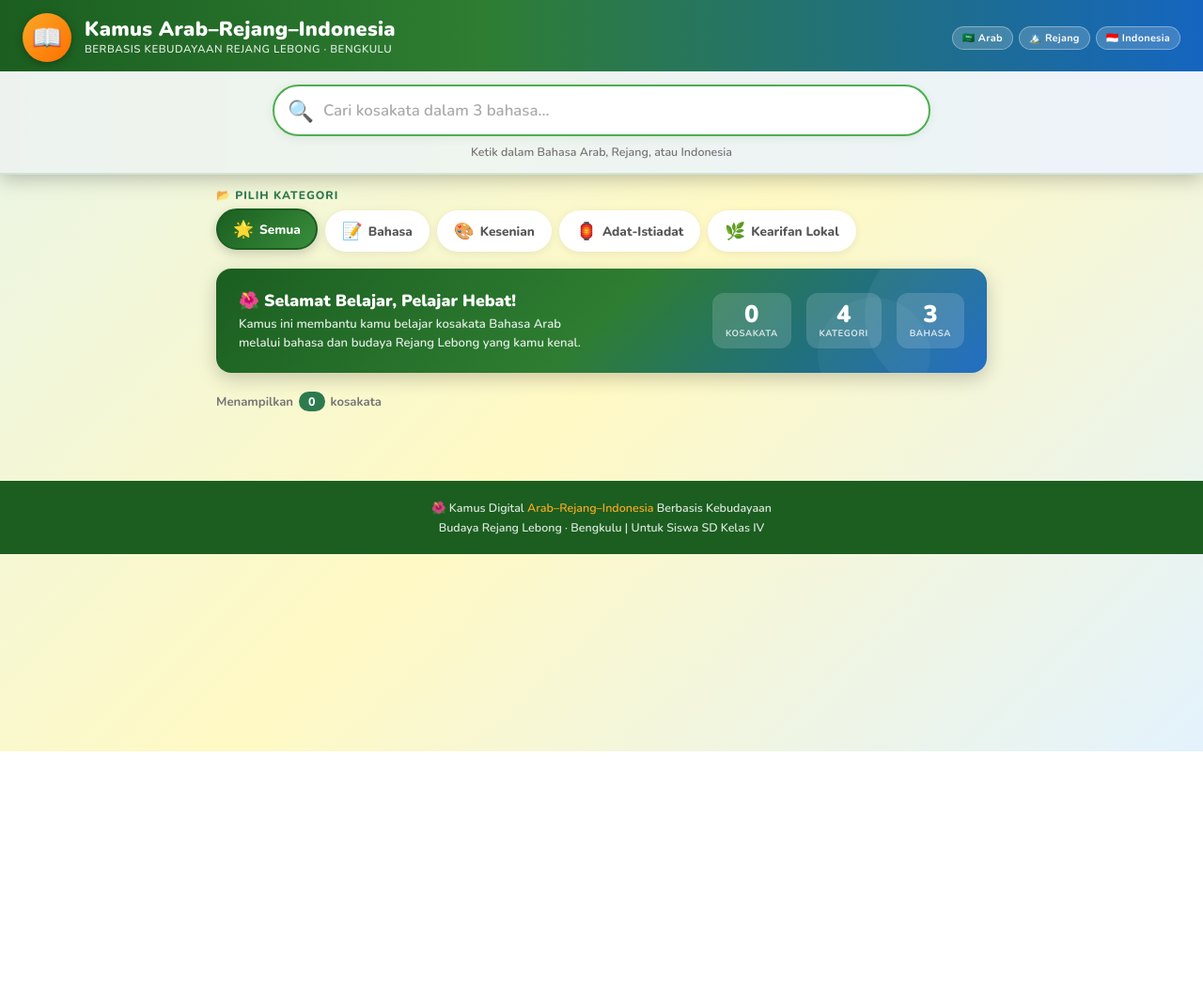
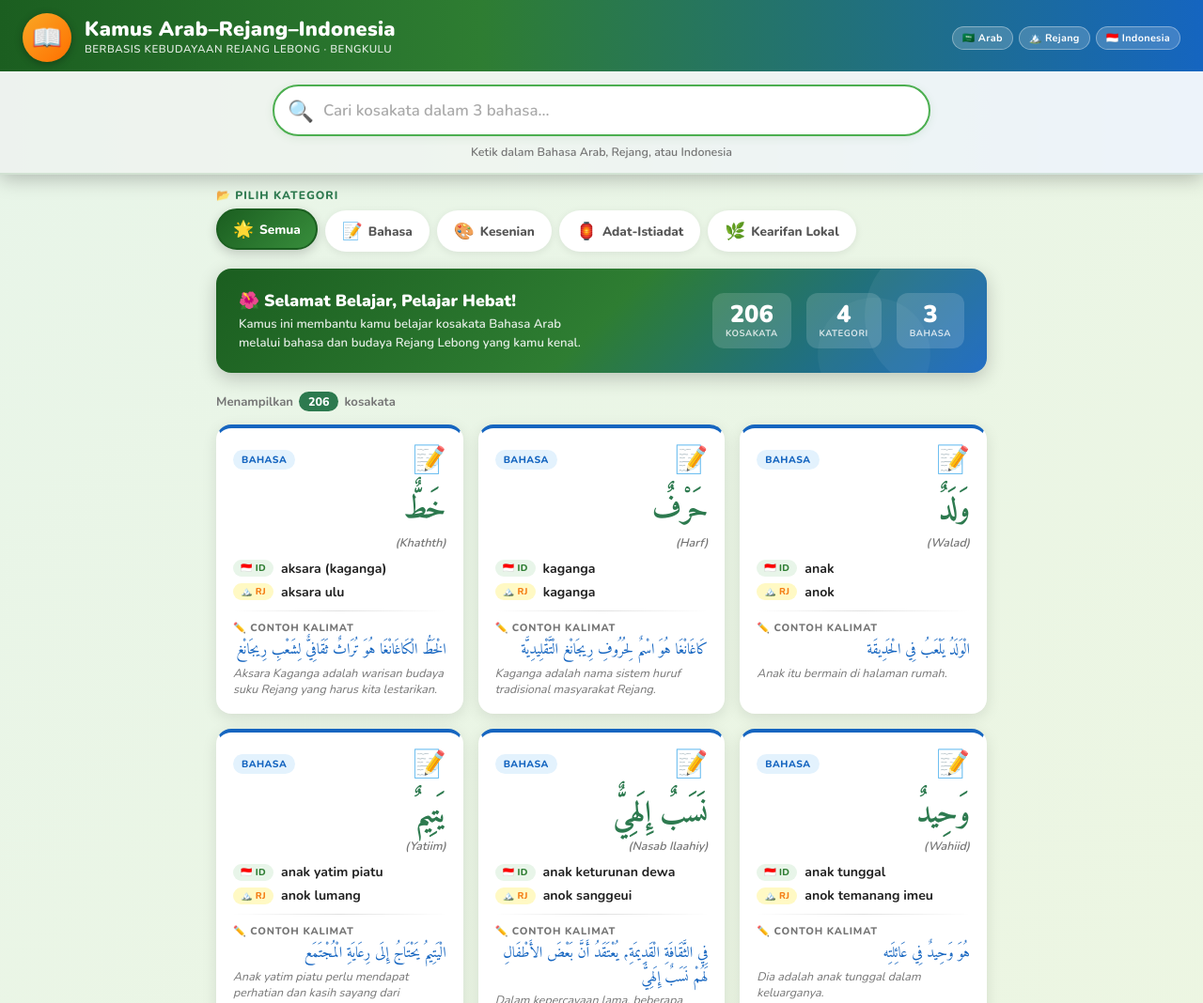
Before and after one commit to kamus-bahasa-arab-rejang/kamus-arab-rejang, a plain HTML site: page index.html in a window 1280 px wide. Shown: the top 1068 px of the page at 94% size. Before the commit the page ends 800 px from the top, so only its background shows below. Drawn offline with nearby package versions, Linux system fonts and the light colour scheme.

Commit message:
Update index.html

```diff
--- a/index.html
+++ b/index.html
@@ -574,6 +574,21 @@
 let activeCategory = "semua";
 let searchQuery = "";
 
+// Mapping kategori dari kosakata.js ke CSS class
+const katMap = {
+  'Bahasa': 'bahasa',
+  'Kesenian': 'kesenian',
+  'Adat-Istiadat': 'adat',
+  'Kearifan Lokal': 'kearifan'
+};
+
+const katEmoji = {
+  'Bahasa': '📝',
+  'Kesenian': '🎨',
+  'Adat-Istiadat': '🏮',
+  'Kearifan Lokal': '🌿'
+};
+
 function highlight(text, query) {
   if (!query) return text;
   const regex = new RegExp(`(${query.replace(/[.*+?^${}()|[\]\\]/g, '\\$&')})`, 'gi');
@@ -588,12 +603,15 @@ function renderCards() {
 
   const q = searchQuery.toLowerCase().trim();
 
-  const filtered = KOSAKATA.filter(k => {
-    const catMatch = activeCategory === 'semua' || k.kategori === activeCategory;
+  const filtered = kosakata.filter(k => {
+    const katClass = katMap[k.kat] || '';
+    const catMatch = activeCategory === 'semua' || katClass === activeCategory;
     if (!catMatch) return false;
     if (!q) return true;
-    return k.arab.includes(q) || k.transliterasi.toLowerCase().includes(q) ||
-           k.indonesia.toLowerCase().includes(q) || k.rejang.toLowerCase().includes(q);
+    return (k.arab && k.arab.includes(q)) ||
+           (k.latin && k.latin.toLowerCase().includes(q)) ||
+           (k.indo && k.indo.toLowerCase().includes(q)) ||
+           (k.rejang && k.rejang.toLowerCase().includes(q));
   });
 
   countEl.textContent = filtered.length;
@@ -607,23 +625,23 @@ function renderCards() {
 
   empty.style.display = 'none';
 
-  const catLabel = { bahasa:'Bahasa', kesenian:'Kesenian', adat:'Adat-Istiadat', kearifan:'Kearifan Lokal' };
-
   grid.innerHTML = filtered.map(k => {
-    const hl = (t) => highlight(t, q);
+    const hl = (t) => highlight(t || '', q);
+    const katClass = katMap[k.kat] || 'bahasa';
+    const emoji = katEmoji[k.kat] || '📖';
     return `
-    <div class="vocab-card ${k.kategori}">
+    <div class="vocab-card ${katClass}">
       <div class="card-header">
-        <span class="cat-badge ${k.kategori}">${catLabel[k.kategori]}</span>
-        <span class="card-emoji">${k.emoji}</span>
+        <span class="cat-badge ${katClass}">${k.kat}</span>
+        <span class="card-emoji">${emoji}</span>
       </div>
       <div class="card-body">
         <div class="arabic-word">${hl(k.arab)}</div>
-        <div class="transliteration">(${hl(k.transliterasi)})</div>
+        <div class="transliteration">(${hl(k.latin)})</div>
         <div class="lang-rows">
           <div class="lang-row">
             <span class="lang-pill id">🇮🇩 ID</span>
-            <span class="lang-val">${hl(k.indonesia)}</span>
+            <span class="lang-val">${hl(k.indo)}</span>
           </div>
           <div class="lang-row">
             <span class="lang-pill rj">🏔️ RJ</span>
@@ -632,15 +650,15 @@ function renderCards() {
         </div>
         <div class="card-divider"></div>
         <div class="contoh-label">✏️ Contoh Kalimat</div>
-        <div class="contoh-ar">${k.contohAr}</div>
-        <div class="contoh-id">${k.contohId}</div>
+        <div class="contoh-ar">${k.kalimat ? k.kalimat.arab : ''}</div>
+        <div class="contoh-id">${k.kalimat ? k.kalimat.indo : ''}</div>
       </div>
     </div>`;
   }).join('');
 }
 
 // INIT
-document.getElementById('totalKata').textContent = KOSAKATA.length;
+document.getElementById('totalKata').textContent = kosakata.length;
 renderCards();
 
 // SEARCH
```
